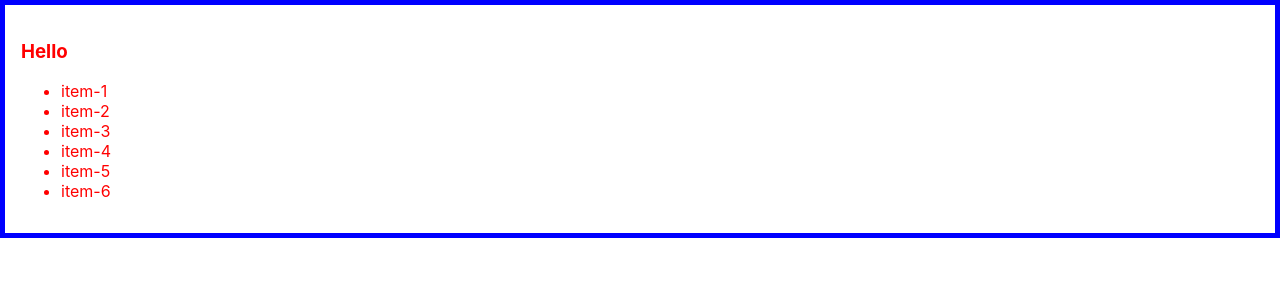
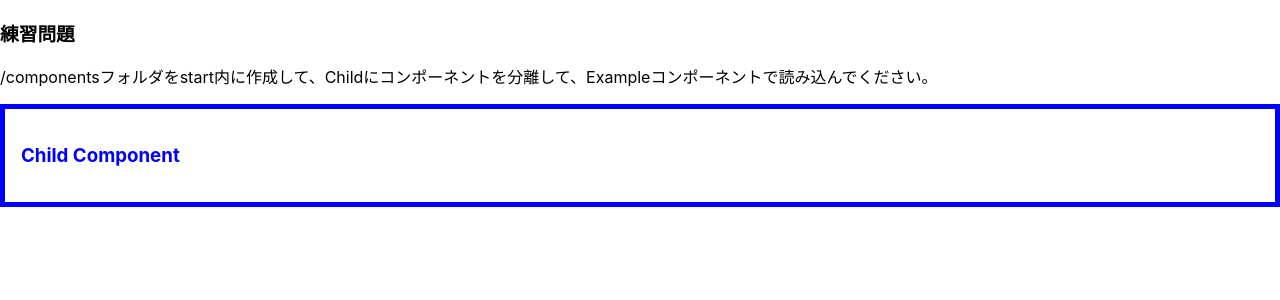
Before and after one commit to ballboyst/React-my-test, a React (Create React App) app in the folder my-test-app/: page / in a window 1280 px wide. Shown: the top 300 px of the page. Built offline with nearby package versions, Linux system fonts and the light colour scheme.

Commit message:
29.練習　コンポーネントの分割方法

```diff
--- a/my-test-app/src/App.js
+++ b/my-test-app/src/App.js
@@ -1,7 +1,12 @@
-import "./components/Child.css"
-import Child from "./components/Child"
+import Child from './components/Child';
 const Example = () => {
-    return <Child />;
-};
+    return (
+      <div>
+        <h3>練習問題</h3>
+        <p>/componentsフォルダをstart内に作成して、Childにコンポーネントを分離して、Exampleコンポーネントで読み込んでください。</p>
+        <Child />
+      </div>
+    );
+  };
 
-export default Example;
+  export default Example;
--- a/my-test-app/src/components/Child.css
+++ b/my-test-app/src/components/Child.css
@@ -1,5 +1,5 @@
 .component {
     padding: 1rem;
-    color: red;
+    color: blue;
     border: 5px solid blue;
 }
--- a/my-test-app/src/components/Child.js
+++ b/my-test-app/src/components/Child.js
@@ -1,10 +1,10 @@
 import "./Child.css"
-import { List } from "./list"
+// import { List } from "./list"
 const Child = () => {
     return (
         <div className="component">
-            <h3>Hello</h3>
-            <List />
+            <h3>Child Component</h3>
+            {/* <List /> */}
         </div>
     );
 };
```
